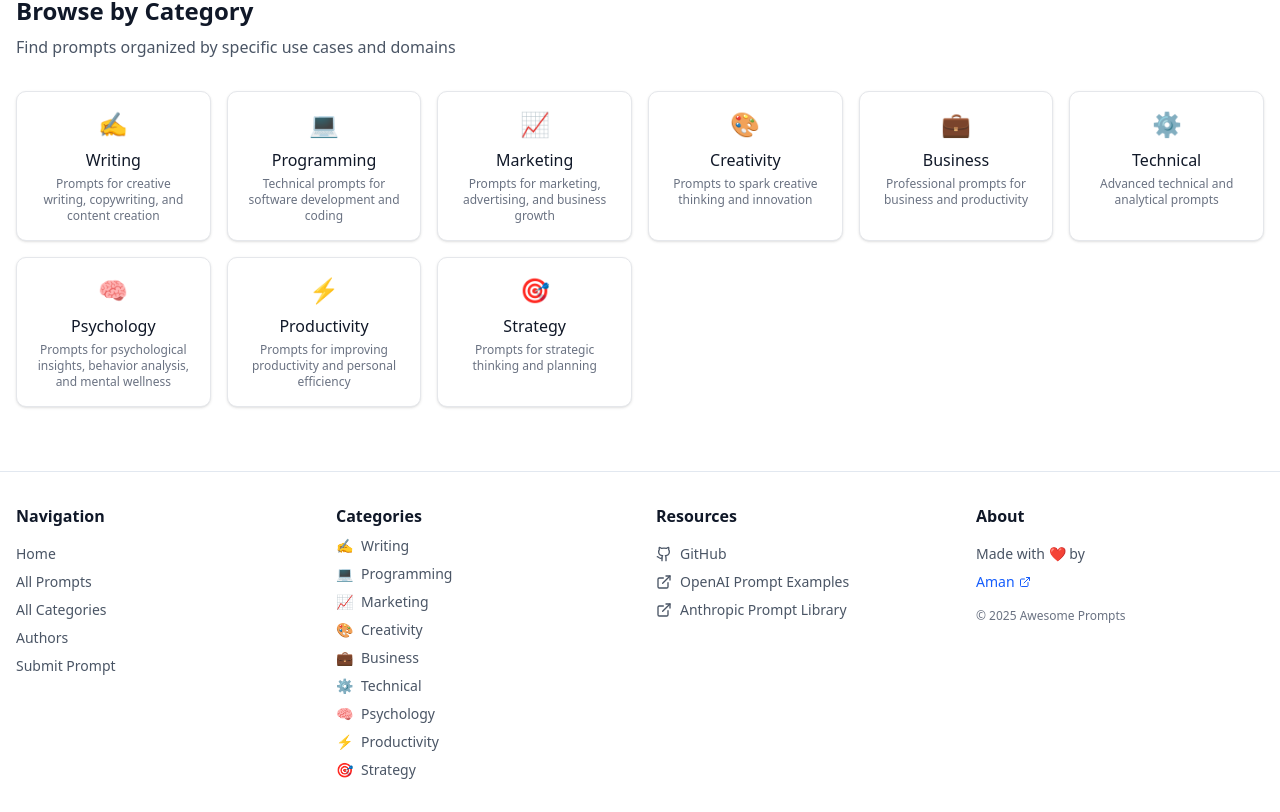
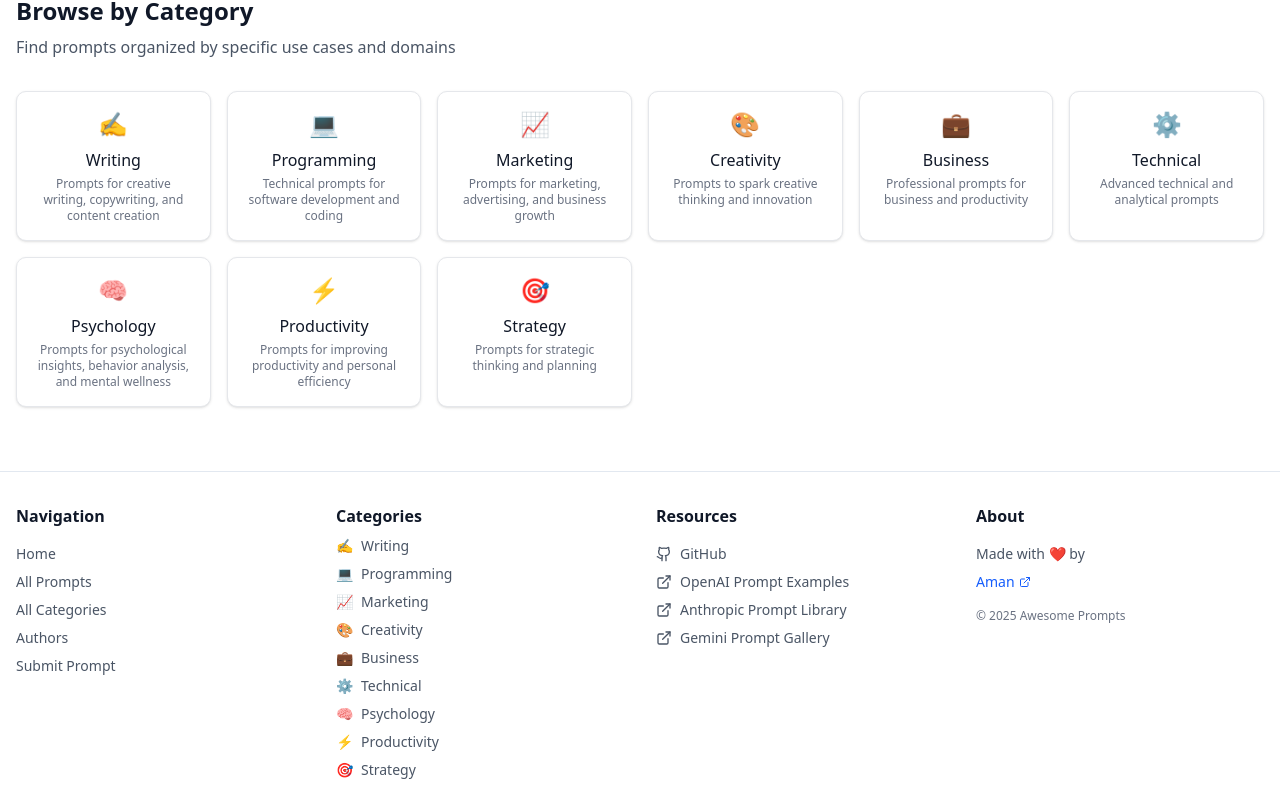
Before and after one commit to onlyoneaman/awesome-prompts, a Next.js app: page / in a window 1280 px wide. Shown: the part 1008-1820 px from the top of the page. Built offline with nearby package versions, Linux system fonts and the light colour scheme; no server answers.

Commit message:
gemini prompt gallery

```diff
--- a/src/components/layout/footer.tsx
+++ b/src/components/layout/footer.tsx
@@ -26,6 +26,12 @@ const resourceLinks = [
   {
     href: "https://docs.anthropic.com/en/resources/prompt-library/library",
     label: "Anthropic Prompt Library",
+    icon: ExternalLink,
+    external: true,
+  },
+  {
+    href: "https://ai.google.dev/gemini-api/prompts",
+    label: "Gemini Prompt Gallery",
     icon: ExternalLink,
     external: true,
   },
```
